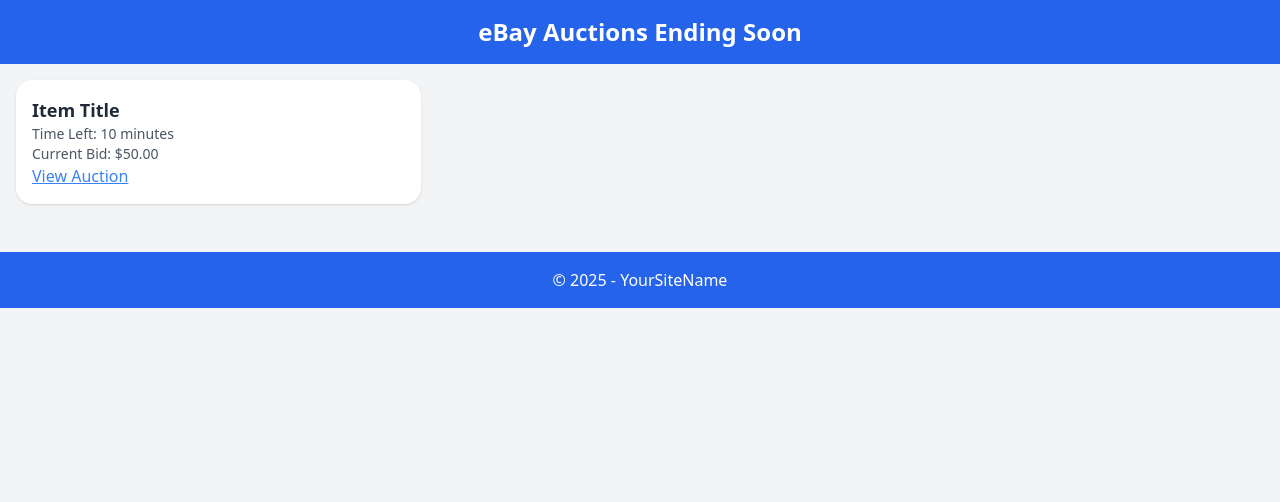
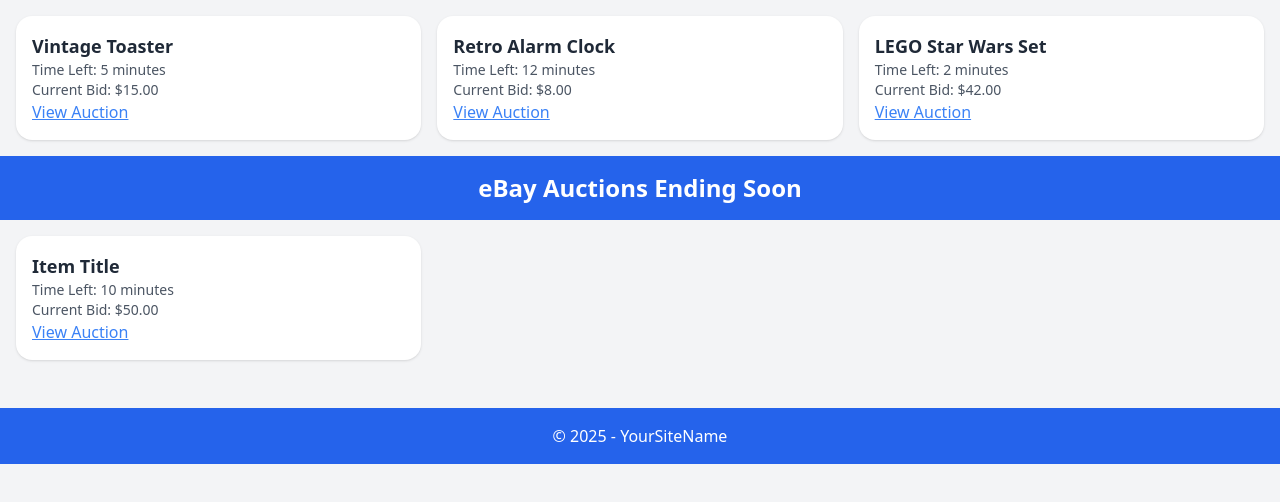
Before and after one commit to joleneg99/ebay-auctions-site, a plain HTML site: page index.html in a window 1280 px wide. Drawn offline with nearby package versions, Linux system fonts and the light colour scheme.

Commit message:
Update index.html

```diff
--- a/index.html
+++ b/index.html
@@ -1,3 +1,29 @@
+<main class="p-4 grid grid-cols-1 md:grid-cols-2 lg:grid-cols-3 gap-4">
+  <!-- Card 1 -->
+  <div class="bg-white rounded-2xl shadow p-4">
+    <h2 class="text-lg font-semibold">Vintage Toaster</h2>
+    <p class="text-sm text-gray-600">Time Left: 5 minutes</p>
+    <p class="text-sm text-gray-600">Current Bid: $15.00</p>
+    <a href="#" class="text-blue-500 underline">View Auction</a>
+  </div>
+
+  <!-- Card 2 -->
+  <div class="bg-white rounded-2xl shadow p-4">
+    <h2 class="text-lg font-semibold">Retro Alarm Clock</h2>
+    <p class="text-sm text-gray-600">Time Left: 12 minutes</p>
+    <p class="text-sm text-gray-600">Current Bid: $8.00</p>
+    <a href="#" class="text-blue-500 underline">View Auction</a>
+  </div>
+
+  <!-- Card 3 -->
+  <div class="bg-white rounded-2xl shadow p-4">
+    <h2 class="text-lg font-semibold">LEGO Star Wars Set</h2>
+    <p class="text-sm text-gray-600">Time Left: 2 minutes</p>
+    <p class="text-sm text-gray-600">Current Bid: $42.00</p>
+    <a href="#" class="text-blue-500 underline">View Auction</a>
+  </div>
+</main>
+
 <!DOCTYPE html>
 <html lang="en">
 <head>
```
